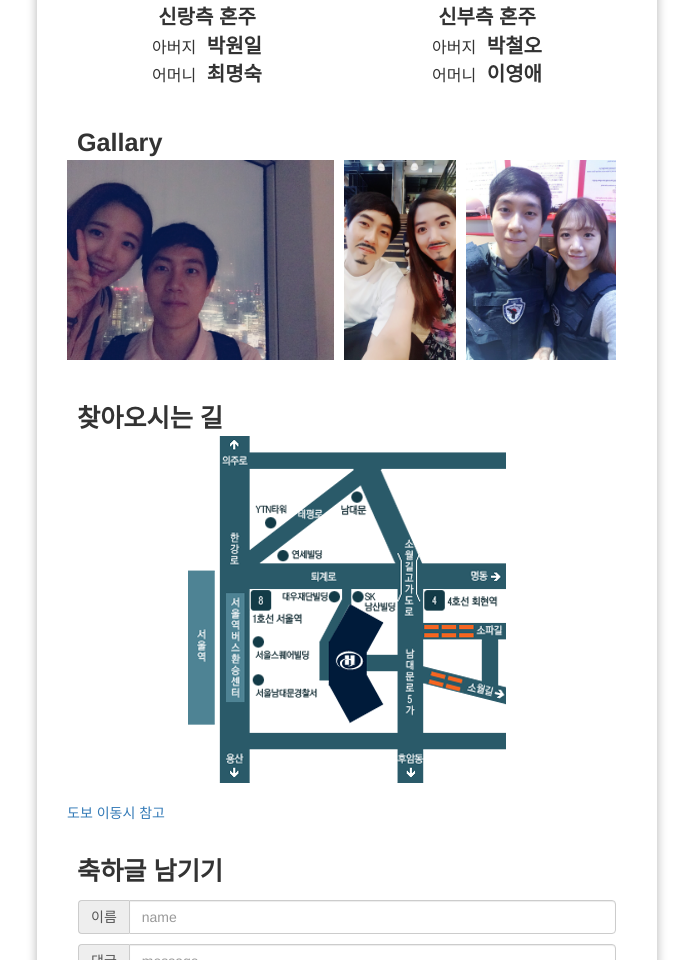
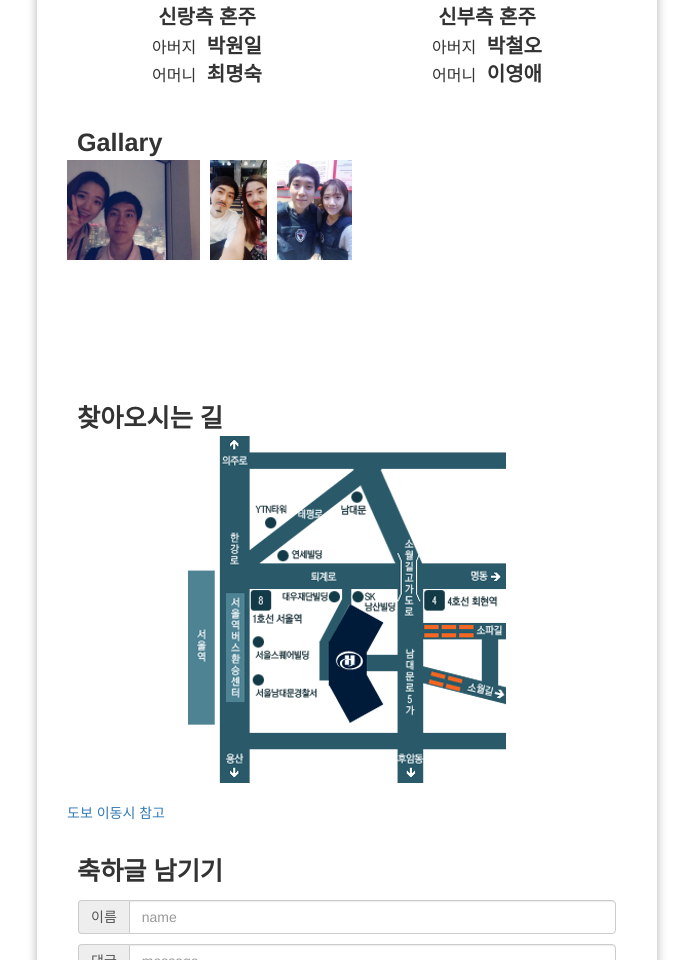
Before and after one commit to taejun-juhyun/taejun-juhyun.github.io, a plain HTML site: page index.html in a window 1280 px wide. Shown: the part 1111-2071 px from the top of the page, without its empty margins (293-986 px from the left). Drawn offline with Linux system fonts and the light colour scheme; a script that the page names is missing.

Commit message:
이미지 수정

```diff
--- a/index.html
+++ b/index.html
@@ -172,27 +172,27 @@
 			<div class="subtitle">Gallary</div>
 			<div class="my-gallery">
 				<figure itemprop="associatedMedia">
-					<a href="resource/images/together3.JPG"
+					<a href="resource/images/together3.jpg"
 						itemprop="contentUrl" data-size="1280x960"> <img
-						src="resource/images/together3.JPG"
+						src="resource/images/together3.jpg"
 						itemprop="thumbnail" alt="Image description" />
 					</a>
 				</figure>
 
 				<figure itemprop="associatedMedia" itemscope
 					itemtype="http://schema.org/ImageObject">
-					<a href="resource/images/together2.JPG"
+					<a href="resource/images/together2.jpg"
 						itemprop="contentUrl" data-size="540x960"> <img
-						src="resource/images/together2.JPG"
+						src="resource/images/together2.jpg"
 						itemprop="thumbnail" alt="Image description" />
 					</a>
 				</figure>
 
 				<figure itemprop="associatedMedia" itemscope
 					itemtype="http://schema.org/ImageObject">
-					<a href="resource/images/together6.JPG"
+					<a href="resource/images/together6.jpg"
 						itemprop="contentUrl" data-size="720x960"> <img
-						src="resource/images/together6.JPG"
+						src="resource/images/together6.jpg"
 						itemprop="thumbnail" alt="Image description" />
 					</a>
 				</figure>
--- a/resource/lib/photoswipe/css/photoswipe.css
+++ b/resource/lib/photoswipe/css/photoswipe.css
@@ -10,7 +10,7 @@
   display: block;
   float: left;
   margin: 0 10px 10px 0;
-  height: 200px;
+  height: 100px;
 }
 .my-gallery figcaption {
   display: none;
```
Also changed, not shown: resource/images/together3.jpg (renamed from resource/images/together3.JPG), resource/images/together4.jpg (renamed from resource/images/together4.JPG), resource/images/together5.jpg (renamed from resource/images/together5.JPG), resource/images/together6.jpg (renamed from resource/images/together6.JPG).
